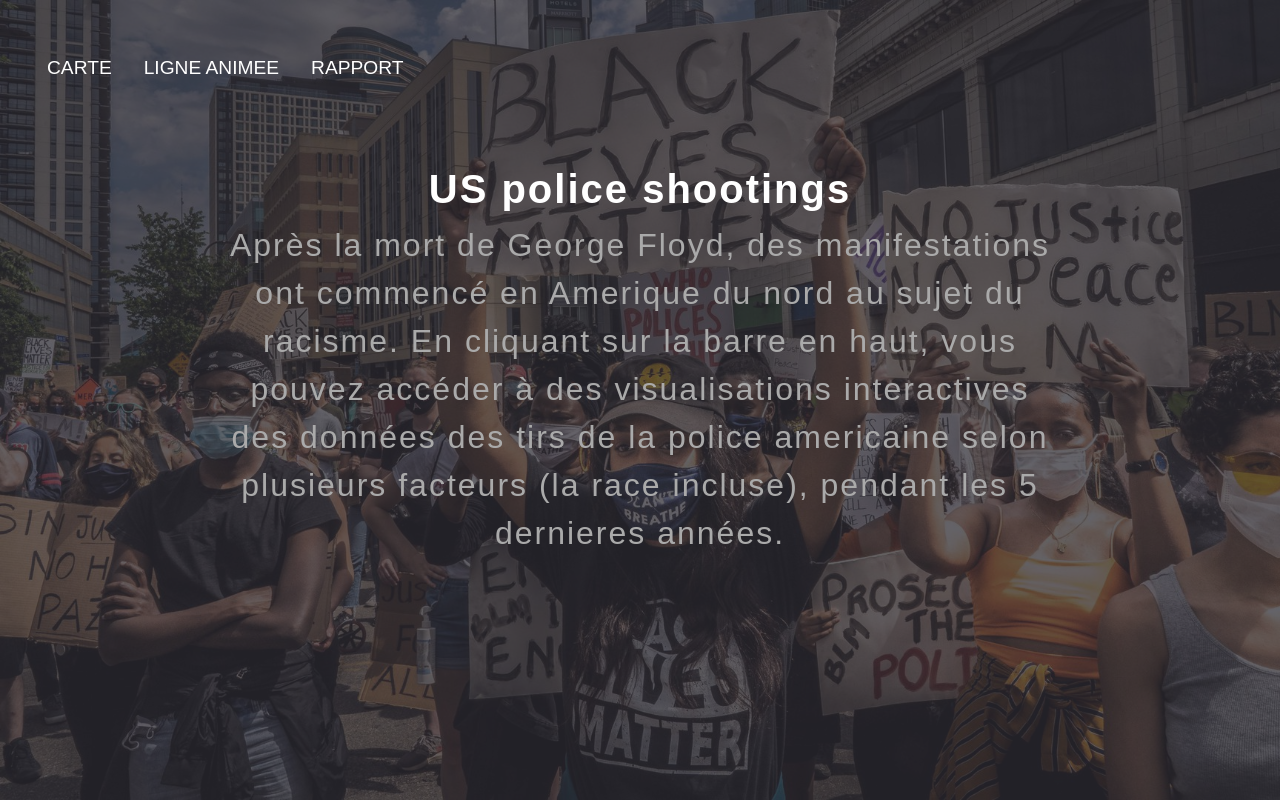
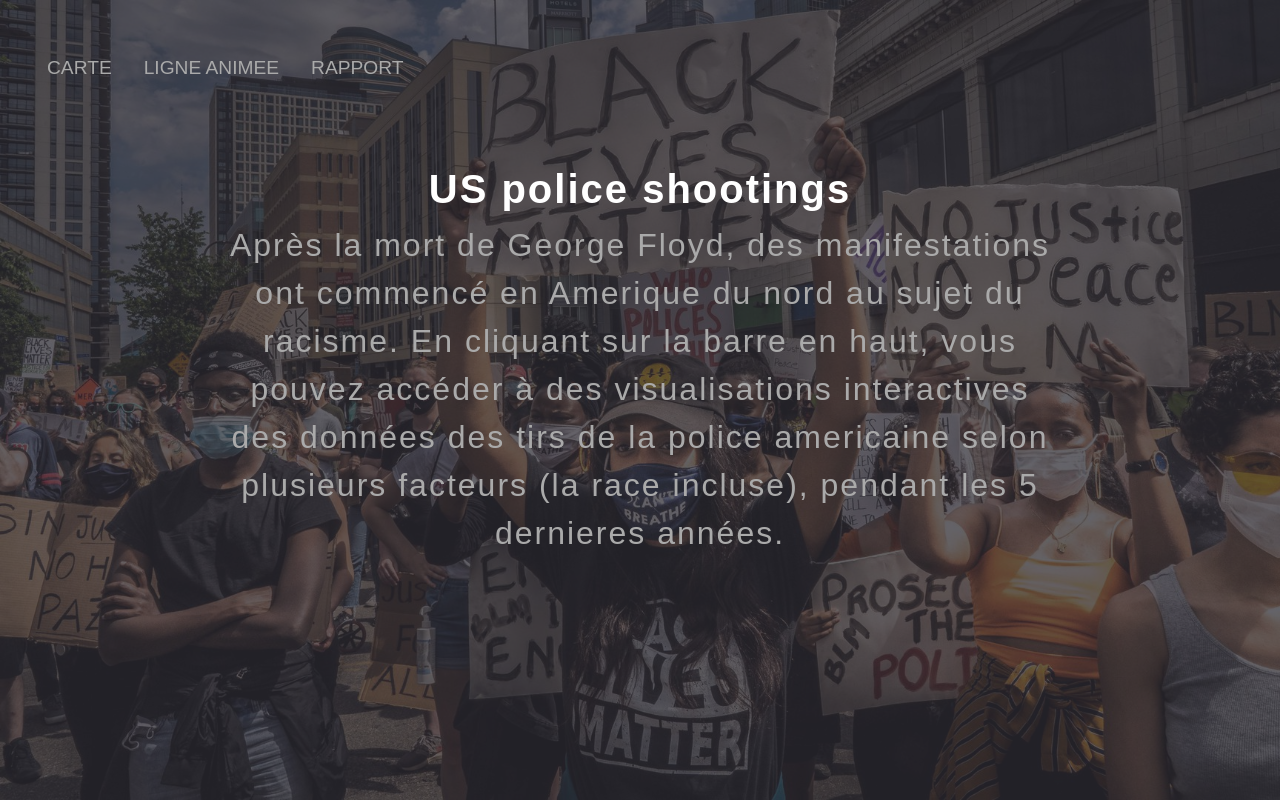
Before and after one commit to amineKammah/ensimag-cod, a plain HTML site: page HTML5Application/public_html/index.html in a window 1280 px wide. Drawn offline with nearby package versions, Linux system fonts and the light colour scheme.

Commit message:
Update index.css

```diff
--- a/HTML5Application/public_html/index.css
+++ b/HTML5Application/public_html/index.css
@@ -21,7 +21,7 @@ body{
 	margin-right:10%;
 }
 .banner .nav li a{
-	color:#fff;
+	color:#aaa;
 	font-size: 1.2em;
 }
 .banner .info{
```
